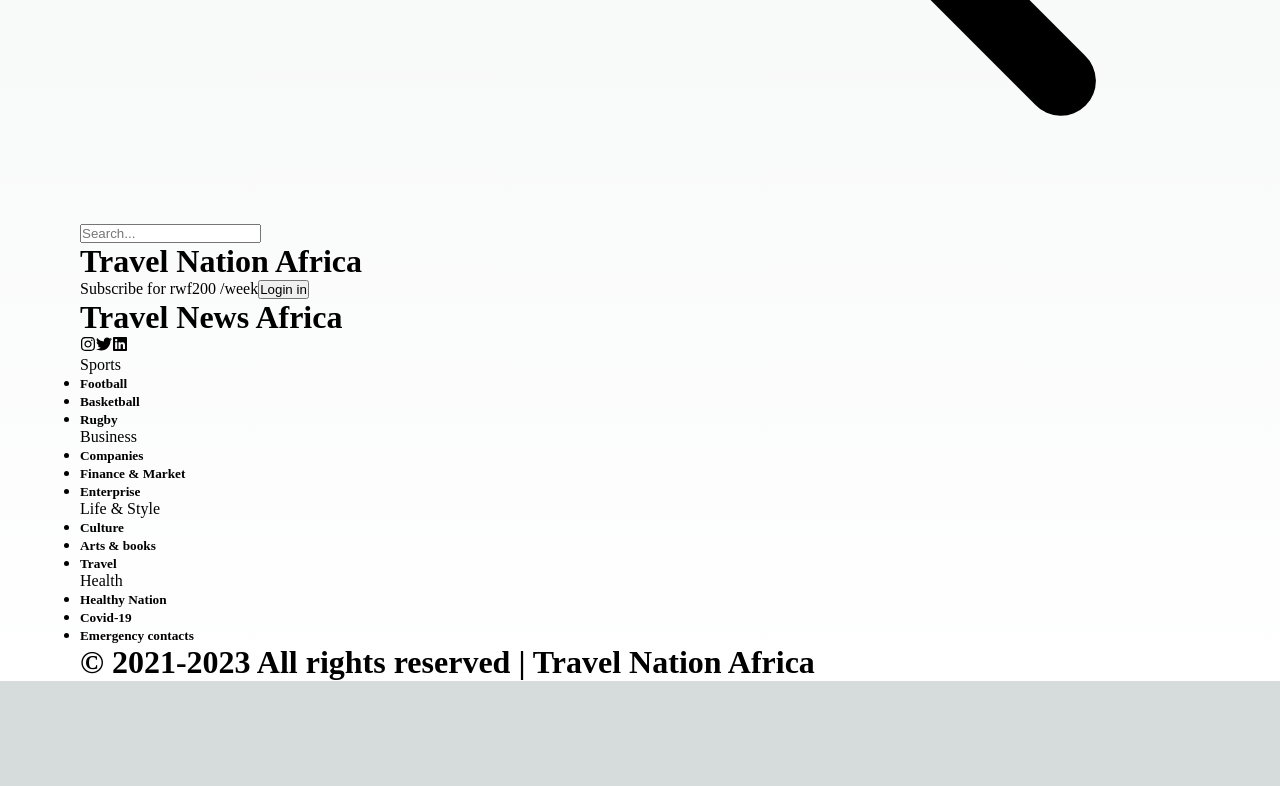
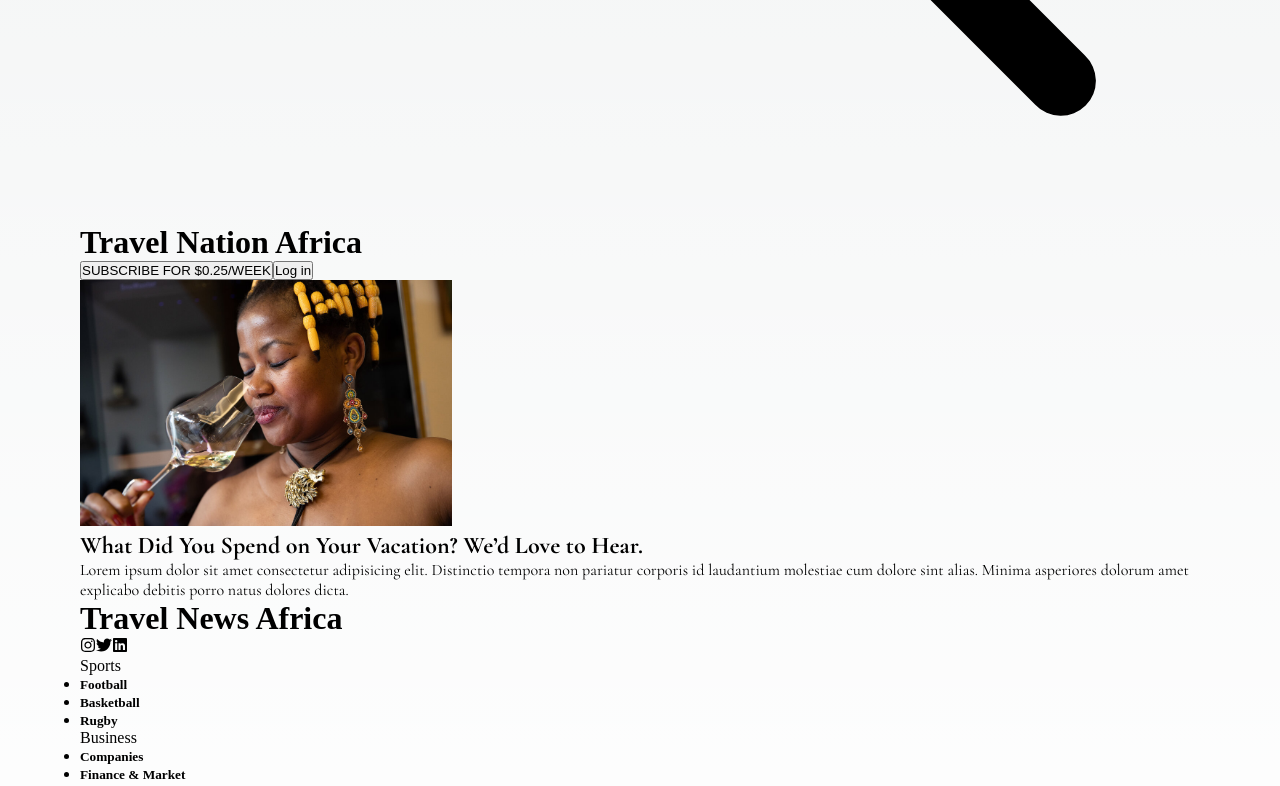
Before and after one commit to MucyoKevin/travel-News-africa, a Next.js app: page / in a window 1280 px wide. Shown: the part 3256-4042 px from the top of the page. Before the commit the page ends 3937 px from the top, so only its background shows below. Built offline with nearby package versions, Linux system fonts and the light colour scheme.

Commit message:
add card component

```diff
--- a/package.json
+++ b/package.json
@@ -10,7 +10,7 @@
   },
   "dependencies": {
     "@heroicons/react": "^2.0.14",
-    "@next/font": "13.1.6",
+    "@next/font": "^13.1.6",
     "@types/node": "18.11.18",
     "@types/react": "18.0.27",
     "@types/react-dom": "18.0.10",
--- a/src/app/Header.tsx
+++ b/src/app/Header.tsx
@@ -1,42 +1,35 @@
-'use client'
+"use client";
 
-import 'tailwindcss/tailwind.css';
+import "tailwindcss/tailwind.css";
 import Link from "next/link";
-import LoginButton from "@/components/LoginButton";
-import SubButton from "@/components/SubButton";
-import SideBar from '@/components/SideBar';
-import SearchBar from '@/components/SearchBar';
+import Button from "@/components/Button";
+import SideBar from "@/components/SideBar";
+import SearchBar from "@/components/SearchBar";
 
 const Header = () => {
   return (
-        <header className=''>
+    <header className="">
       <div className="grid  justify-around grid-cols-3 gap-8 w-full p-3.5 items-center auto-rows-50px ">
-                <div className='flex items-center justify-start position:fixed'>
+        <div className="flex items-center position:fixed">
           <SideBar />
-                    <SearchBar/>
+          <SearchBar />
         </div>
         <div>
-                    <Link href='/'>
-                        <h1 className="font-serif text-2xl text-center dark:text-white"> Travel Nation
-                            {" "} <span className=" font-extrabold" >Africa</span>
+          <Link href="/">
+            <h1 className="font-serif text-2xl text-center dark:text-white">
+              {" "}
+              Travel Nation <span className=" font-extrabold">Africa</span>
             </h1>
           </Link>
         </div>
 
         <div className="flex flex-nowrap   justify-end space-x-4">
-                    {/* sub button */}
-                    <SubButton />
-                    {/* Login  button  */}
-                    <LoginButton />
+          <Button path="/Subscription">SUBSCRIBE FOR $0.25/WEEK</Button>
+          <Button path="/Login">Log in</Button>
         </div>
       </div>
-
-            {/* NavLinks */}
-            {/* <NavLinks /> */}
-            {/* SearchBox */}
-            {/* <SearchBox /> */}
     </header>
   );
-}
+};
 
 export default Header;
--- a/src/app/globals.css
+++ b/src/app/globals.css
@@ -1,27 +1,24 @@
 /* @tailwind app; */
-
-
 
 :root {
   /* start */
 
-  --primary-color : #f7f7f7;
-  --secondary-color : #567b95;
-  --main-font : 'times new roman';
-  --secondary-font : 'nyt-franklin ' ,helvetica , arial , sans-serif;
-  --text-size : 16px;
-  --text-weight : 400;
+  --primary-color: #f7f7f7;
+  --secondary-color: #567b95;
+  --main-font: "times new roman";
+  --secondary-font: "nyt-franklin ", helvetica, arial, sans-serif;
+  --text-size: 16px;
+  --text-weight: 400;
   --background-start-rgb: #000;
   --background-end-rgb: 255, 255, 255;
-
 
   /* end */
 
   --max-width: 1100px;
   --border-radius: 12px;
-  --font-mono: ui-monospace, Menlo, Monaco, 'Cascadia Mono', 'Segoe UI Mono',
-    'Roboto Mono', 'Oxygen Mono', 'Ubuntu Monospace', 'Source Code Pro',
-    'Fira Mono', 'Droid Sans Mono', 'Courier New', monospace;
+  --font-mono: ui-monospace, Menlo, Monaco, "Cascadia Mono", "Segoe UI Mono",
+    "Roboto Mono", "Oxygen Mono", "Ubuntu Monospace", "Source Code Pro",
+    "Fira Mono", "Droid Sans Mono", "Courier New", monospace;
 
   --foreground-rgb: 0, 0, 0;
   --background-start-rgb: 214, 219, 220;
@@ -58,39 +55,6 @@
   --card-border-rgb: 131, 134, 135;
 }
 
-@media (prefers-color-scheme: dark) {
-  :root {
-    --foreground-rgb: 255, 255, 255;
-    --background-start-rgb: 0, 0, 0;
-    --background-end-rgb: 0, 0, 0;
-
-    --primary-glow: radial-gradient(rgba(1, 65, 255, 0.4), rgba(1, 65, 255, 0));
-    --secondary-glow: linear-gradient(
-      to bottom right,
-      rgba(1, 65, 255, 0),
-      rgba(1, 65, 255, 0),
-      rgba(1, 65, 255, 0.3)
-    );
-
-    --tile-start-rgb: 2, 13, 46;
-    --tile-end-rgb: 2, 5, 19;
-    --tile-border: conic-gradient(
-      #ffffff80,
-      #ffffff40,
-      #ffffff30,
-      #ffffff20,
-      #ffffff10,
-      #ffffff10,
-      #ffffff80
-    );
-
-    --callout-rgb: 20, 20, 20;
-    --callout-border-rgb: 108, 108, 108;
-    --card-rgb: 100, 100, 100;
-    --card-border-rgb: 200, 200, 200;
-  }
-}
-
 * {
   box-sizing: border-box;
   padding: 0;
--- a/src/app/page.tsx
+++ b/src/app/page.tsx
@@ -1,13 +1,17 @@
-import { Inter } from '@next/font/google'
-import styles from './page.module.css'
+import { Cormorant_Garamond } from "@next/font/google";
+import styles from "./page.module.css";
+import Hero from "@/components/Hero";
 
-
-const inter = Inter({ subsets: ['latin'] })
+const garamond = Cormorant_Garamond({
+  weight: ["400", "700", "600"],
+  style: ["normal", "italic"],
+  subsets: ["latin"],
+});
 
 export default function Home() {
   return (
-    <main className='bg-primary-color' >
-
+    <main className={garamond.className}>
+      <Hero />
     </main>
-  )
+  );
 }
--- /dev/null
+++ b/src/components/Button.tsx
@@ -0,0 +1,21 @@
+import { useRouter } from "next/navigation";
+
+interface IProps {
+  path: string;
+  children: React.ReactNode;
+}
+
+const Button = ({ path, children }: IProps) => {
+  const router = useRouter();
+  return (
+    <button
+      type="button"
+      onClick={() => router.push(`${path}`)}
+      className="hidden md:inline uppercase bg-slate-600 text-white px-2 lg;px-8 py-2 lg;py-4 text-xs font-medium hover:bg-slate-900 rounded"
+    >
+      {children}
+    </button>
+  );
+};
+
+export default Button;
--- /dev/null
+++ b/src/components/Card.tsx
@@ -0,0 +1,32 @@
+import Image from "next/image";
+import Link from "next/link";
+
+interface CardProps {
+  children: React.ReactNode;
+  image: { src: string; alt: string };
+  height?: number;
+  width?: number;
+  title: string;
+  href: string;
+}
+
+const Card = ({
+  children,
+  image,
+  height = 246,
+  width = 372,
+  title,
+  href,
+}: CardProps) => {
+  return (
+    <div className="flex flex-col max-w-md">
+      <Image src={image.src} height={height} width={width} alt={image.alt} />
+      <h2 className="pt-3">
+        <Link href={href}>{title}</Link>
+      </h2>
+      <p className="">{children}</p>
+    </div>
+  );
+};
+
+export default Card;
--- /dev/null
+++ b/src/components/Hero.tsx
@@ -0,0 +1,23 @@
+import Card from "./Card";
+
+const Hero = () => {
+  return (
+    <section>
+      <Card
+        href="#"
+        title="What Did You Spend on Your Vacation? We’d Love to Hear."
+        image={{
+          src: "/image-one.jpg",
+          alt: "Something",
+        }}
+      >
+        Lorem ipsum dolor sit amet consectetur adipisicing elit. Distinctio
+        tempora non pariatur corporis id laudantium molestiae cum dolore sint
+        alias. Minima asperiores dolorum amet explicabo debitis porro natus
+        dolores dicta.
+      </Card>
+    </section>
+  );
+};
+
+export default Hero;
--- a/src/components/LoginButton.tsx
+++ /dev/null
@@ -1,19 +0,0 @@
-
-
-import { useRouter } from "next/navigation";
-
-
-const LoginButton = ()=>{
-
-    const router = useRouter();
-    return(
-        <button
-        type="button"
-        onClick={()=> router.push('/Login')}
-        className="hidden md:inline bg-slate-600 text-white px-2 lg;px-8 py-2 lg;py-4 font-serif text-sm hover:bg-slate-900 dark:bg-slate-500">
-            Login in
-        </button>
-    )
-}
-
-export default LoginButton;
--- a/src/components/SearchBar.tsx
+++ b/src/components/SearchBar.tsx
@@ -1,28 +1,35 @@
-'use client'
+"use client";
 
-import {useState } from 'react';
-import { MagnifyingGlassIcon } from '@heroicons/react/24/solid';
+import { useState } from "react";
+import { MagnifyingGlassIcon } from "@heroicons/react/24/solid";
+import Button from "./Button";
 
-const SearchBar = ( ) => {
+const SearchBar = () => {
+  const [Open, setOpen] = useState(false);
+  const HandleEvent = () => {
+    setOpen(!Open);
+  };
 
-    const [ Open , setOpen] = useState(false);
-    const HandleEvent = ()=>{
-        setOpen(!Open);
-    }
-
-    return(
-        <div className='position-fixed p-0 flex flex-row '>
-            <MagnifyingGlassIcon
-             className=' h-6 w-6 cursor-pointer'
-             onClick={HandleEvent}
-             /><input
+  return (
+    <div className="p-2 flex flex-row items-center max-h-8">
+      <MagnifyingGlassIcon
+        className="mx-2 h-5 w-5 cursor-pointer"
+        onClick={HandleEvent}
+      />
+      {Open ? (
+        <>
+          <input
             type="text"
-            placeholder='Search...'
-            className={Open ? "bg-white text-black w-72 h-full p-2 border-none outline-none transition-all ease-in-out delay-50": 'hidden'}
-            />
-
-        </div>
-    )
-}
+            placeholder="Search..."
+            className={
+              "bg-white mx-2 px-3 text-black h-8 border-none outline-none transition-all ease-in-out delay-50 rounded"
+            }
+          />
+          <Button path="">GO</Button>
+        </>
+      ) : null}
+    </div>
+  );
+};
 
 export default SearchBar;
--- a/src/components/SideBar.tsx
+++ b/src/components/SideBar.tsx
@@ -1,56 +1,51 @@
 import Link from "next/link";
 import { useState } from "react";
-import { Bars3Icon} from "@heroicons/react/24/solid";
+import { Bars3Icon } from "@heroicons/react/24/solid";
 import { ArrowLeftCircleIcon } from "@heroicons/react/24/solid";
 
+const SideBar = () => {
+  const [ShouldMenuOpen, setShouldMenuOpen] = useState(false);
+  const ShowMenu = () => {
+    setShouldMenuOpen(!ShouldMenuOpen);
+  };
+  const closeMenu = () => {
+    setShouldMenuOpen(false);
+  };
+  return (
+    <div className="p-2">
+      <Bars3Icon className="h-6 w-6 cursor-pointer" onClick={ShowMenu} />
 
-const SideBar = () =>{
-    const [ShouldMenuOpen , setShouldMenuOpen] = useState(false);
-    const ShowMenu = () =>{
-        setShouldMenuOpen(!ShouldMenuOpen);
+      <div
+        className={
+          ShouldMenuOpen
+            ? "fixed bg-primary-color list-none top-0 left-0 h-full w-48 text-black p-3 space-y-3"
+            : "hidden"
         }
-    const closeMenu =() =>{
-        setShouldMenuOpen(false);
-    }
-    return(
-    <div>
-        <Bars3Icon className="h-6 w-6 cursor-pointer"
-                onClick={ShowMenu} />
-
-        <div className={ShouldMenuOpen ? "fixed bg-primary-color list-none top-0 left-0 h-full w-48 text-black p-3 space-y-3" : "hidden"}>
-            <ArrowLeftCircleIcon className="h-6 w-6 cursor-pointer absolute top-0 right-0" onClick={closeMenu}/>
+      >
+        <ArrowLeftCircleIcon
+          className="h-6 w-6 cursor-pointer absolute top-0 right-0"
+          onClick={closeMenu}
+        />
         <li>
-                    <Link href='/'>
-                            Home Page
-                    </Link>
+          <Link href="/">Home Page</Link>
         </li>
         <li>
-                    <Link href='/'>
-                            Tech
-                    </Link>
+          <Link href="/">Tech</Link>
         </li>
         <li>
-                    <Link href='/'>
-                            politics
-                    </Link>
+          <Link href="/">politics</Link>
         </li>
         <li>
-                    <Link href='/'>
-                            Business
-                    </Link>
+          <Link href="/">Business</Link>
         </li>
         <li>
-                    <Link href='/'>
-                            Life & style
-                    </Link>
+          <Link href="/">Life & style</Link>
         </li>
         <li>
-                    <Link href='/'>
-                            Health
-                    </Link>
+          <Link href="/">Health</Link>
         </li>
       </div>
     </div>
-    )
-}
+  );
+};
 export default SideBar;
```
Also changed, not shown: src/app/Footer.tsx (+71 -30 lines), public/image-one.jpg (added), 1 other file (tests, documents, lock files or other folders). Lines whose indentation alone changed are shown as unchanged.
